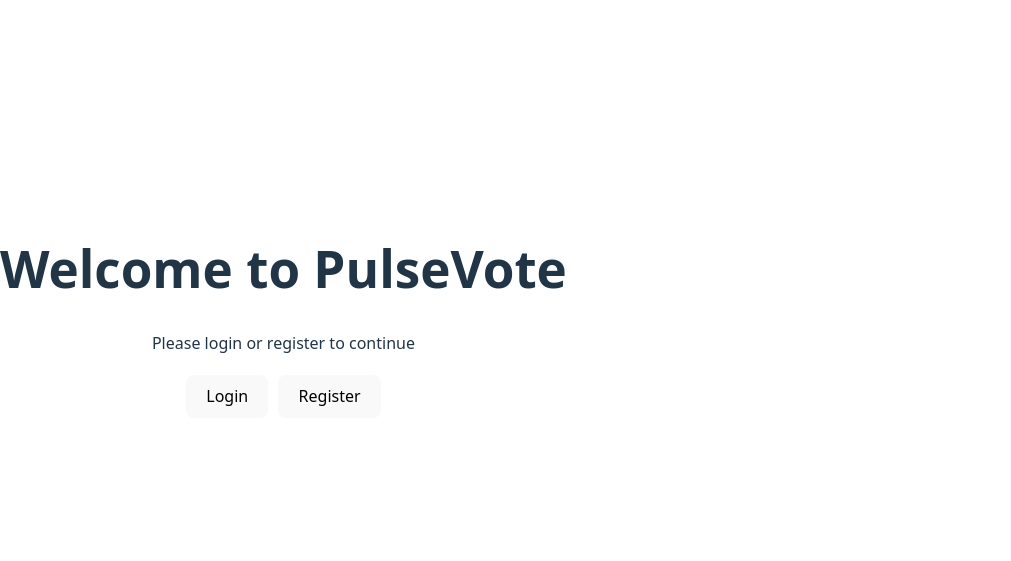
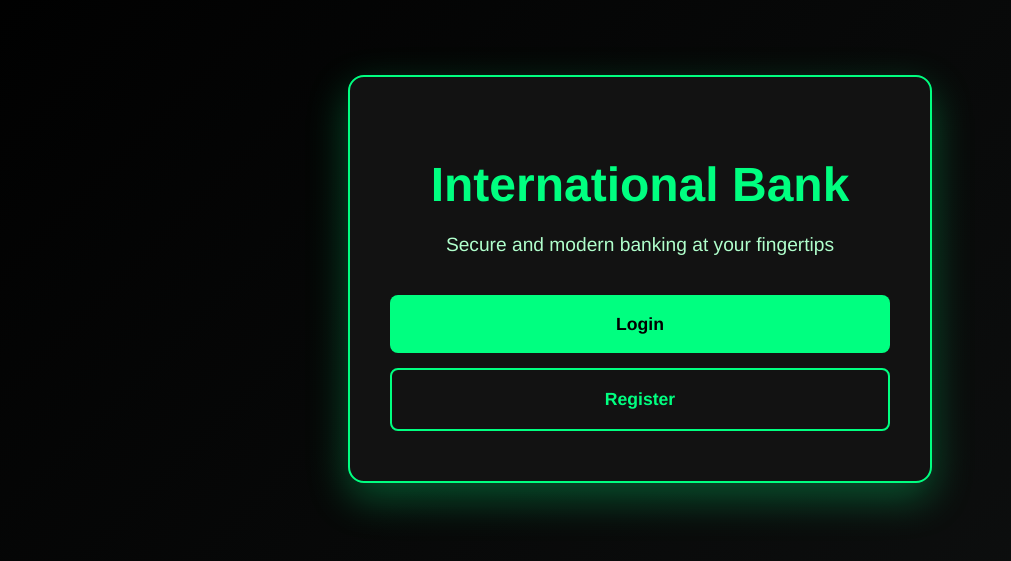
Before and after one commit to ST10254797/insy7314-poe-frontend, a React (Vite) app in the folder insy7314-frontend/: page / in a window 1280 px wide. Shown: the part 121-682 px from the top of the page, without its empty margins (0-1011 px from the left). Built offline with nearby package versions, Linux system fonts and the light colour scheme.

Commit message:
Updated the screen where you login and regsiter (Home Page)

```diff
--- /dev/null
+++ b/insy7314-frontend/src/pages/HomePage.css
@@ -0,0 +1,77 @@
+.home-container {
+  display: flex;
+  justify-content: center;
+  align-items: center;
+  height: 100vh; /* full viewport height */
+  width: 100vw; /* full viewport width */
+  background: linear-gradient(135deg, #000000, #0f1111);
+  font-family: 'Helvetica Neue', Helvetica, Arial, sans-serif;
+  color: #fff;
+  overflow: hidden; /* prevent scrollbars if anything overflows */
+}
+
+.home-card {
+  background-color: #121212;
+  color: #fff;
+  border-radius: 16px;
+  padding: 50px 40px;
+  text-align: center;
+  max-width: 500px; /* increase width */
+  width: 80%; /* take more space on larger screens */
+  box-shadow: 0 15px 40px rgba(0, 255, 128, 0.3);
+  border: 2px solid #00ff80;
+  transition: transform 0.3s ease;
+}
+
+.home-card:hover {
+  transform: scale(1.03); /* subtle zoom effect on hover */
+}
+
+.home-card h1 {
+  margin-bottom: 10px;
+  font-size: 3rem;
+  color: #00ff80;
+}
+
+.home-card .subtitle {
+  margin-bottom: 35px;
+  font-size: 1.2rem;
+  color: #b0ffcc;
+}
+
+.buttons {
+  display: flex;
+  flex-direction: column;
+  gap: 15px;
+}
+
+.btn {
+  text-decoration: none;
+  padding: 16px 0;
+  border-radius: 8px;
+  font-weight: 600;
+  transition: 0.2s;
+  display: inline-block;
+  text-align: center;
+  font-size: 1.1rem;
+}
+
+.btn.primary {
+  background-color: #00ff80;
+  color: #000;
+}
+
+.btn.primary:hover {
+  background-color: #00e673;
+}
+
+.btn.secondary {
+  background-color: transparent;
+  color: #00ff80;
+  border: 2px solid #00ff80;
+}
+
+.btn.secondary:hover {
+  background-color: #00ff80;
+  color: #000;
+}
--- a/insy7314-frontend/src/pages/HomePage.jsx
+++ b/insy7314-frontend/src/pages/HomePage.jsx
@@ -1,19 +1,20 @@
-// src/pages/HomePage.jsx
+// HomePage.jsx
 import { Link } from "react-router-dom";
+import "./HomePage.css";
 
-export default function HomePage() {
+function HomePage() {
   return (
-    <div style={{ textAlign: "center", marginTop: "100px" }}>
-      <h1>Welcome to PulseVote</h1>
-      <p>Please login or register to continue</p>
-      <div style={{ marginTop: "20px" }}>
-        <Link to="/login">
-          <button style={{ marginRight: "10px" }}>Login</button>
-        </Link>
-        <Link to="/register">
-          <button>Register</button>
-        </Link>
+    <div className="home-container">
+      <div className="home-card">
+        <h1>International Bank</h1>
+        <p className="subtitle">Secure and modern banking at your fingertips</p>
+        <div className="buttons">
+          <Link to="/login" className="btn primary">Login</Link>
+          <Link to="/register" className="btn secondary">Register</Link>
+        </div>
       </div>
     </div>
   );
 }
+
+export default HomePage;
```
